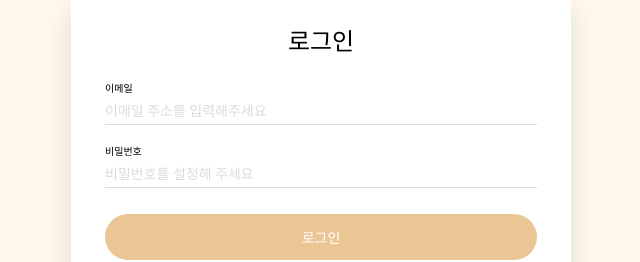
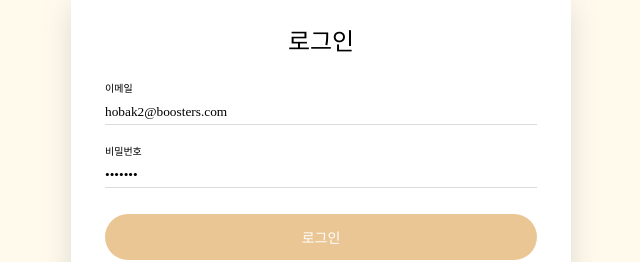
Before and after one commit to 13oosters/project-sns-react, a React (Create React App) app: page /login in a window 1280 px wide. Shown: the top 262 px of the page, without its empty margins (319-959 px from the left). Built offline with nearby package versions, Linux system fonts and the light colour scheme; no server answers; a web font is replaced by a local one.

Commit message:
refactor: 로그인시 테스트 계정 defaultValue 설정 #59

```diff
--- a/src/components/login/Form.js
+++ b/src/components/login/Form.js
@@ -71,6 +71,18 @@ export default function Form({
     }
   };
 
+  const showTestAccount = () => {
+    const testId = title === "로그인" ? "hobak2@boosters.com" : null;
+
+    return testId;
+  };
+
+  const showTestPassword = () => {
+    const testPw = title === "로그인" ? "test111" : null;
+
+    return testPw;
+  };
+
   return (
     <>
       <TitleH2>{title}</TitleH2>
@@ -78,6 +90,7 @@ export default function Form({
         <label htmlFor="email">
           이메일
           <LoginInput
+            defaultValue={showTestAccount()}
             id="email"
             type="email"
             name="email"
@@ -103,6 +116,7 @@ export default function Form({
         <label htmlFor="password" style={{ marginTop: "1.6rem" }}>
           비밀번호
           <LoginInput
+            defaultValue={showTestPassword()}
             id="password"
             type="password"
             name="password"
```
